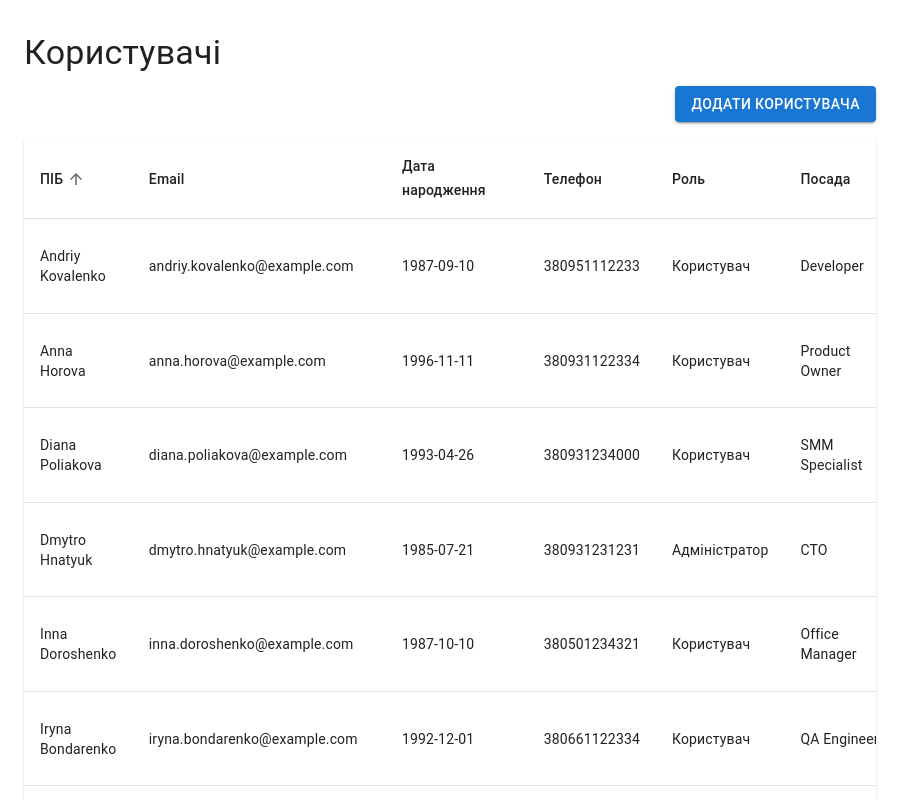
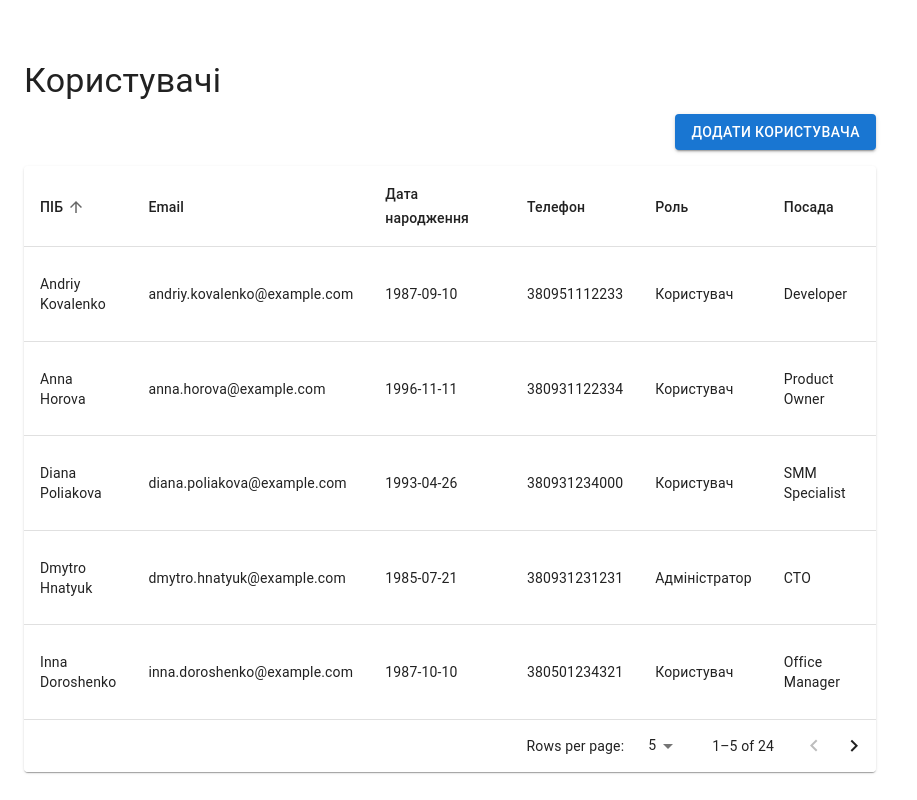
Before and after one commit to FiJlv/user-manager, a React (Vite) app: page / in a window 1280 px wide. Shown: the top 800 px of the page, without its empty margins (0-917 px from the left). Built offline with nearby package versions, Linux system fonts and the light colour scheme; data requests are answered from the project's data file.

Commit message:
add pagination

```diff
--- a/src/components/UserTable.tsx
+++ b/src/components/UserTable.tsx
@@ -2,7 +2,7 @@
 import { User } from '../types/user.types';
 import {
   Table, TableBody, TableCell, TableContainer, TableHead, TableRow,
-  Paper, CircularProgress, Button, Box, TableSortLabel
+  Paper, CircularProgress, Button, Box, TableSortLabel, TablePagination
 } from '@mui/material';
 import { useState } from 'react';
 import { UserDialog } from './UserDialog';
@@ -19,6 +19,10 @@
 
   const [sortBy, setSortBy] = useState<keyof User>('fullName');
   const [sortDirection, setSortDirection] = useState<'asc' | 'desc'>('asc');
+
+  const [page, setPage] = useState(0);
+  const [rowsPerPage, setRowsPerPage] = useState(5);
+
 
   const handleEdit = (user: User) => {
     setEditingUser(user);
@@ -37,6 +41,15 @@
       setSortBy(field);
       setSortDirection('asc');
     }
+  };
+
+  const handleChangePage = (_: unknown, newPage: number) => {
+    setPage(newPage);
+  };
+
+  const handleChangeRowsPerPage = (event: React.ChangeEvent<HTMLInputElement>) => {
+    setRowsPerPage(parseInt(event.target.value, 10));
+    setPage(0);
   };
 
   const sortedUsers = [...(users ?? [])].sort((a, b) => {
@@ -58,6 +71,10 @@
     return 0;
   });
 
+  const paginatedUsers = sortedUsers.slice(
+    page * rowsPerPage,
+    page * rowsPerPage + rowsPerPage
+  );
 
   if (isLoading) return <CircularProgress />;
   if (isError) return <div>Помилка при завантаженні користувачів</div>;
@@ -151,7 +168,7 @@
             </TableRow>
           </TableHead>
           <TableBody>
-            {sortedUsers?.map((user) => (
+            {paginatedUsers?.map((user) => (
               <TableRow key={user.id}>
                 <TableCell>{user.fullName}</TableCell>
                 <TableCell>{user.email}</TableCell>
@@ -176,7 +193,17 @@
             ))}
           </TableBody>
         </Table>
+        <TablePagination
+            component="div"
+            count={sortedUsers.length}
+            page={page}
+            onPageChange={handleChangePage}
+            rowsPerPage={rowsPerPage}
+            onRowsPerPageChange={handleChangeRowsPerPage}
+            rowsPerPageOptions={[5, 10, 25]}
+          />
       </TableContainer>
+
     </>
   );
 };
```
